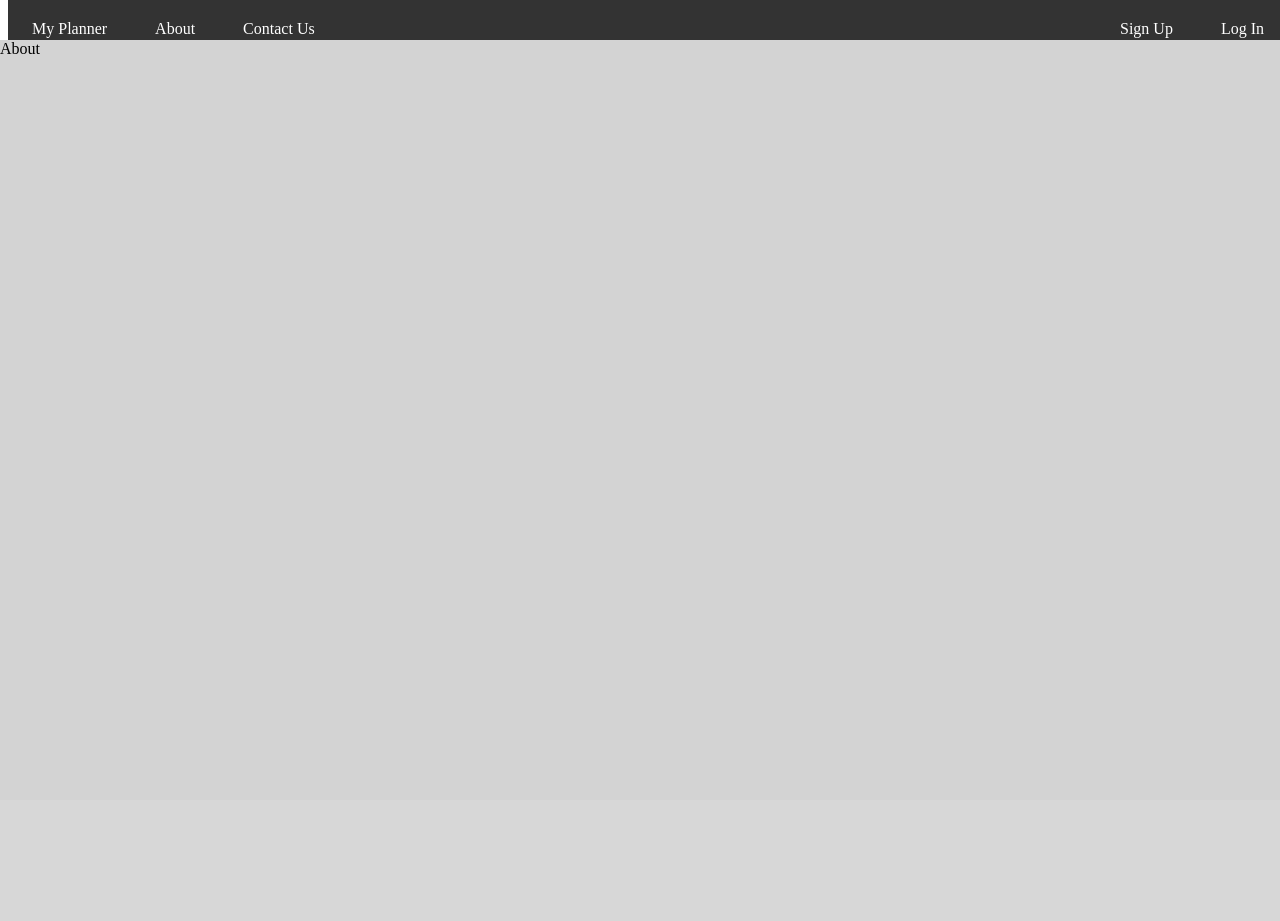
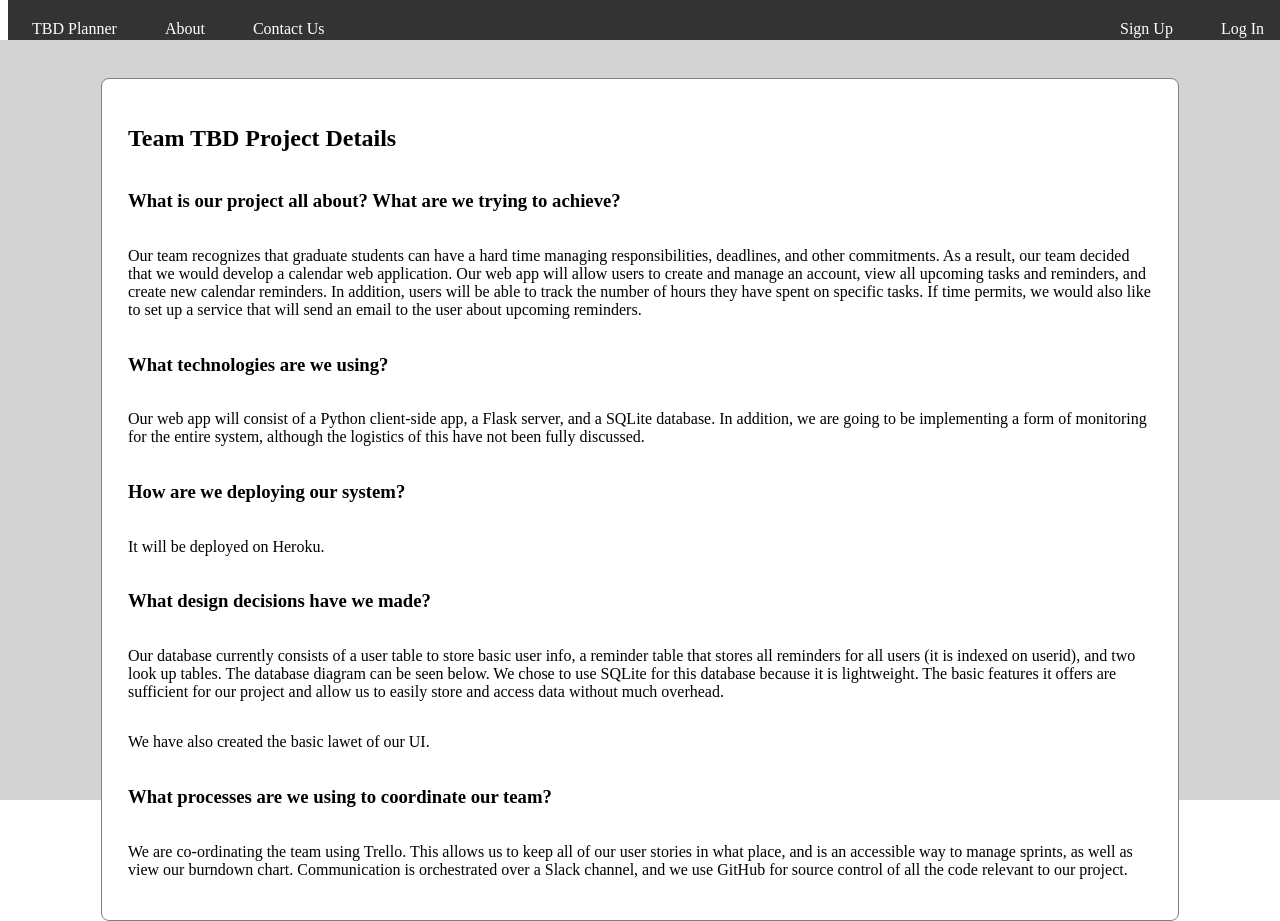
Before and after one commit to CSCI-5828-Foundations-Sftware-Engr/team-tbd-semester-project, a Flask app: page /about in a window 1280 px wide. Before the commit the page ends 54 px from the top, so only its background shows below. Run offline with Flask 2, Linux system fonts and the light colour scheme.

Commit message:
Bug fixes on client end

```diff
--- a/client/home.py
+++ b/client/home.py
@@ -5,7 +5,7 @@ home = Blueprint('home', __name__, template_folder='templates')
 @home.route("/")
 @home.route('/home')
 def index():
-    return render_template('home/home.html')
+    return render_template('home/login.html')
 
 @home.route('/about')
 def about():
--- a/client/static/css/style.css
+++ b/client/static/css/style.css
@@ -53,6 +53,10 @@
     color: red;
     text-align: center;
 }
+.flash {
+    color: green;
+    text-align: center;
+}
 .medium-text {
     font-size:medium;
 }
--- a/client/templates/base.html
+++ b/client/templates/base.html
@@ -4,7 +4,7 @@
         {% block head %}
         <meta charset="UTF-8">
         <link rel="stylesheet" href="{{ url_for('static', filename='css/style.css') }}"/>
-        <title>{% block title %}{% endblock %} - My Planner</title>
+        <title>{% block title %}{% endblock %} - TBD Planner</title>
         {% endblock %}
     </head>
     <body>
--- a/client/templates/home/about.html
+++ b/client/templates/home/about.html
@@ -1,5 +1,22 @@
 {% extends 'home/home.html' %}
 
+{% block title %}About{% endblock %}
+
 {% block content %}
-<span>{% block title %}About{% endblock %}</span>
+<div class="flex-column container">
+    <form class="flex-column" style="width: 80%;margin: auto;padding: 2%;border: 1px solid gray;border-radius: 8px;background-color: white;" action="/login" method="post">
+        <h2 id="team-tbd-project-details">Team TBD Project Details</h1>
+        <h3 id="what-is-our-project-all-about-what-are-we-trying-to-achieve-">What is our project all about? What are we trying to achieve?</h3>
+        <p>Our team recognizes that graduate students can have a hard time managing responsibilities, deadlines, and other commitments. As a result, our team decided that we would develop a calendar web application. Our web app will allow users to create and manage an account, view all upcoming tasks and reminders, and create new calendar reminders. In addition, users will be able to track the number of hours they have spent on specific tasks. If time permits, we would also like to set up a service that will send an email to the user about upcoming reminders.</p>
+        <h3 id="what-technologies-are-we-using-">What technologies are we using?</h3>
+        <p>Our web app will consist of a Python client-side app, a Flask server, and a SQLite database. In addition, we are going to be implementing a form of monitoring for the entire system, although the logistics of this have not been fully discussed.</p>
+        <h3 id="how-are-we-deploying-our-system-">How are we deploying our system?</h3>
+        <p>It will be deployed on Heroku.</p>
+        <h3 id="what-design-decisions-have-we-made-">What design decisions have we made?</h3>
+        <p>Our database currently consists of a user table to store basic user info, a reminder table that stores all reminders for all users (it is indexed on userid), and two look up tables. The database diagram can be seen below. We chose to use SQLite for this database because it is lightweight. The basic features it offers are sufficient for our project and allow us to easily store and access data without much overhead.</p>
+        <p>We have also created the basic lawet of our UI. </p>
+        <h3 id="what-processes-are-we-using-to-coordinate-our-team-">What processes are we using to coordinate our team?</h3>
+        <p>We are co-ordinating the team using Trello. This allows us to keep all of our user stories in what place, and is an accessible way to manage sprints, as well as view our burndown chart. Communication is orchestrated over a Slack channel, and we use GitHub for source control of all the code relevant to our project.</p>
+    </form>
+</div>
 {% endblock %}
--- a/client/templates/home/home.html
+++ b/client/templates/home/home.html
@@ -3,7 +3,7 @@
 {% block body %}
 <nav class="navBar">
     <span>
-        <a class="navButton floatLeft" href="{{ url_for('home.index')}}">My Planner</a>
+        <a class="navButton floatLeft" href="{{ url_for('auth.login')}}">TBD Planner</a>
         <a class="navButton floatLeft" href="{{ url_for('home.about') }}">About</a>
         <a class="navButton floatLeft" href="{{ url_for('home.contactUs') }}">Contact Us</a>
     </span>
--- a/client/templates/home/signUp.html
+++ b/client/templates/home/signUp.html
@@ -16,7 +16,7 @@
             <input class="small-margin-top padding-vertical padding-horizontal medium-text" type="password" placeholder="Password" name="password" value="{{ request.form.password }}" required pattern="^(?=.*?[A-Z])(?=.*?[a-z])(?=.*?[0-9])(?=.*?[#?!@$%^&*-]).{8,}$"/>
         </div>
         <input class="margin-top padding-vertical medium-text bold-text loginButton" type="submit" value="Create account" />
-        <span class="margin-top">Have an account? <a href="/login">Log in</a></span>
+        <span class="margin-top">Have an account? <a style="text-decoration: none;" href="/login">Log in</a></span>
     </form>
 </div>
 {% endblock %}
```
Also changed, not shown: client/auth.py (+25 -28 lines), client/templates/home/contactUs.html (+13 -1 lines), client/templates/home/logIn.html (+9 -2 lines).
